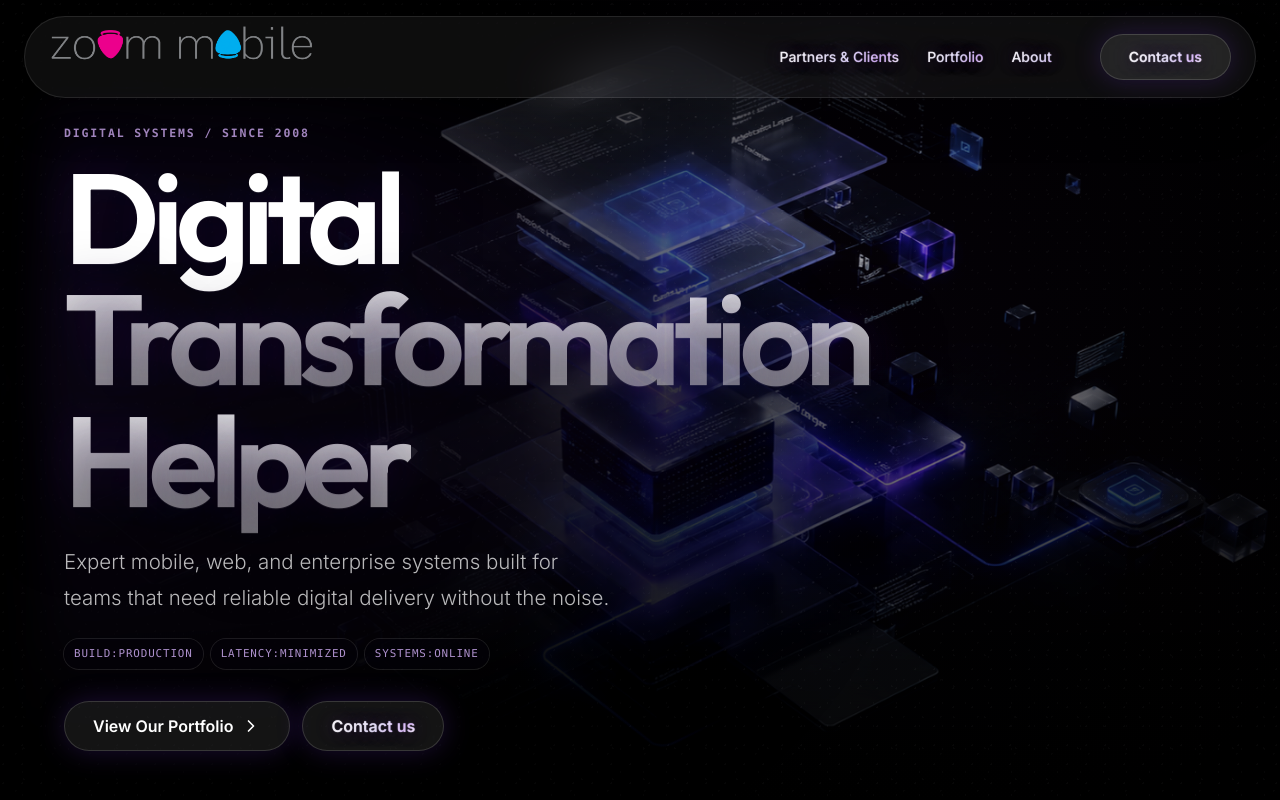
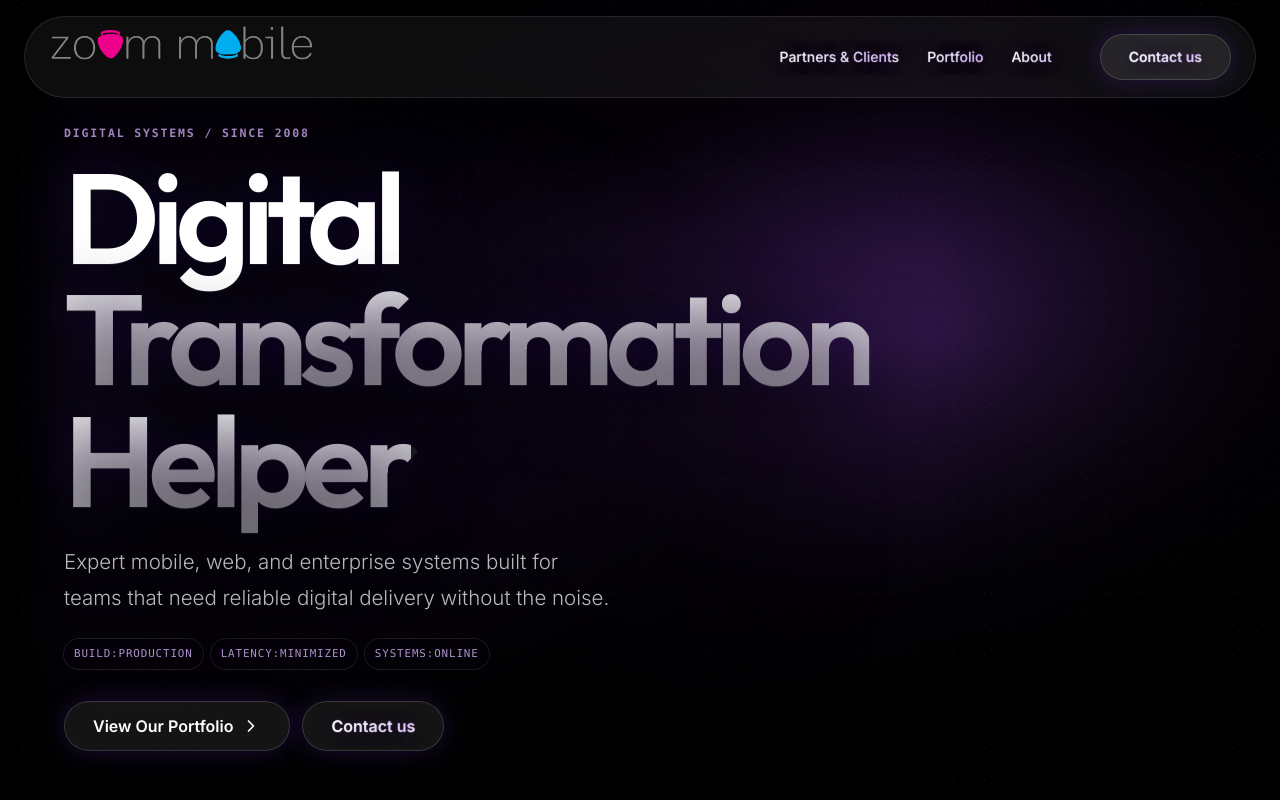
Before and after one commit to supeng0916-beep/zoommoblie_website_update, a React (Vite) app: page / in a window 1280 px wide. Shown: the top 800 px of the page. Built offline with nearby package versions, Linux system fonts and the light colour scheme.

Commit message:
Integrate purple Spline hero scene

```diff
--- a/package.json
+++ b/package.json
@@ -11,6 +11,8 @@
     "lint": "tsc --noEmit"
   },
   "dependencies": {
+    "@splinetool/react-spline": "^4.1.0",
+    "@splinetool/runtime": "^1.12.92",
     "@tailwindcss/vite": "^4.1.14",
     "@vitejs/plugin-react": "^5.0.4",
     "lucide-react": "^0.546.0",
--- a/src/App.tsx
+++ b/src/App.tsx
@@ -11,7 +11,10 @@ import {
   useTransform,
 } from 'motion/react';
 import { ChevronDown, ChevronRight, Mail, MapPin, Menu, X } from 'lucide-react';
-import { CSSProperties, MouseEvent, useRef, useState } from 'react';
+import { CSSProperties, lazy, MouseEvent, Suspense, useRef, useState } from 'react';
+
+const Spline = lazy(() => import('@splinetool/react-spline'));
+const splineSceneUrl = 'https://prod.spline.design/ATD6v3-N3vI35Z17/scene.splinecode';
 
 const aboutLinks = [
   { label: 'The Company', href: '#company' },
@@ -186,6 +189,7 @@ const contactButtonClass =
 
 export default function App() {
   const [isMenuOpen, setIsMenuOpen] = useState(false);
+  const [isSplineLoaded, setIsSplineLoaded] = useState(false);
   const containerRef = useRef(null);
   const heroRef = useRef<HTMLElement | null>(null);
   const { scrollYProgress } = useScroll({
@@ -307,12 +311,15 @@ export default function App() {
           }}
           className="hero-visual hero-full-bleed absolute inset-0"
         >
-          <div className="hero-image-frame relative h-full overflow-hidden">
-            <img
-              src="/assets/background.png"
-              alt="Digital transformation technology"
-              className="hero-image h-full w-full object-cover"
-            />
+          <div className="hero-image-frame spline-hero-frame relative h-full overflow-hidden">
+            <div className={`spline-loading-glow ${isSplineLoaded ? 'spline-loading-hidden' : ''}`} />
+            <Suspense fallback={null}>
+              <Spline
+                scene={splineSceneUrl}
+                className={`spline-scene ${isSplineLoaded ? 'spline-scene-loaded' : ''}`}
+                onLoad={() => setIsSplineLoaded(true)}
+              />
+            </Suspense>
             <div className="hero-overlay" />
             <div className="hero-fade" />
             <div className="noise-overlay" />
--- a/src/index.css
+++ b/src/index.css
@@ -456,9 +456,57 @@
 }
 
 .hero-image-frame {
-  background: #000000;
-  box-shadow: inset 0 0 140px rgba(0, 0, 0, 0.84);
+  background:
+    radial-gradient(circle at 72% 42%, rgba(168, 85, 247, 0.2), transparent 34%),
+    radial-gradient(circle at 24% 72%, rgba(76, 29, 149, 0.2), transparent 28%),
+    #000000;
+  box-shadow: inset 0 0 160px rgba(0, 0, 0, 0.9);
   transform: translate3d(0, 0, 0);
+}
+
+.spline-hero-frame {
+  isolation: isolate;
+}
+
+.spline-scene {
+  position: absolute;
+  inset: -6%;
+  z-index: 1;
+  width: 112%;
+  height: 112%;
+  opacity: 0;
+  transform: translate3d(0, 0, 0) scale(1.02);
+  transition: opacity 900ms ease, filter 900ms ease;
+  filter: saturate(1.18) contrast(1.08) brightness(0.9);
+  will-change: opacity, transform;
+}
+
+.spline-scene-loaded {
+  opacity: 1;
+}
+
+.spline-scene canvas {
+  display: block;
+  width: 100% !important;
+  height: 100% !important;
+}
+
+.spline-loading-glow {
+  position: absolute;
+  inset: 0;
+  z-index: 0;
+  background:
+    radial-gradient(ellipse at 72% 42%, rgba(168, 85, 247, 0.34), transparent 38%),
+    radial-gradient(ellipse at 38% 62%, rgba(88, 28, 135, 0.28), transparent 44%),
+    linear-gradient(135deg, #020104 0%, #0b0413 48%, #000000 100%);
+  opacity: 1;
+  transform: translate3d(0, 0, 0) scale(1);
+  animation: spline-loading-pulse 8s ease-in-out infinite;
+  transition: opacity 700ms ease;
+}
+
+.spline-loading-hidden {
+  opacity: 0;
 }
 
 .hero-copy::before {
@@ -668,6 +716,7 @@
   pointer-events: none;
   position: absolute;
   inset: 0;
+  z-index: 2;
 }
 
 .hero-overlay {
@@ -706,6 +755,19 @@
   100% {
     opacity: 0.8;
     transform: translate3d(0, 0, 0) scale(1);
+  }
+}
+
+@keyframes spline-loading-pulse {
+  0%,
+  100% {
+    opacity: 0.72;
+    transform: translate3d(0, 0, 0) scale(1);
+  }
+
+  50% {
+    opacity: 1;
+    transform: translate3d(0, 0, 0) scale(1.04);
   }
 }
 
```
Also changed, not shown: 1 other file (tests, documents, lock files or other folders).
